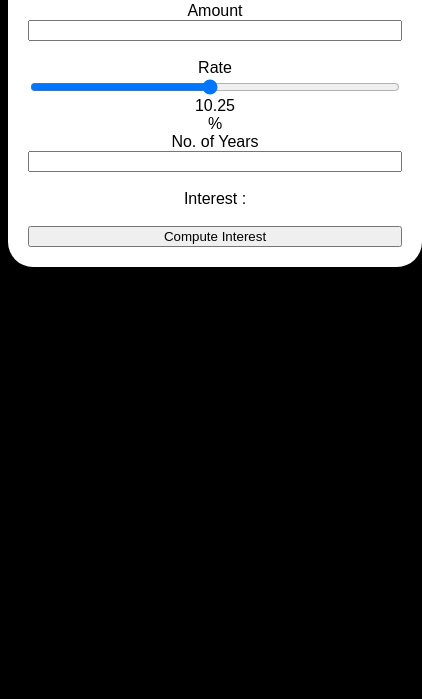
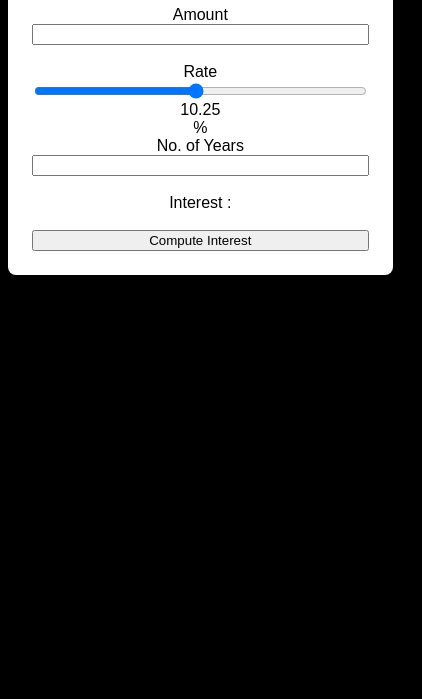
Before and after one commit to Hart-Joseph/Hart-Joseph.github.io, a plain HTML site: page index.html in a window 390 px wide. Shown: the part 145-844 px from the top of the page, 422 px wide, since content can reach past the window. Drawn offline with Linux system fonts and the light colour scheme.

Commit message:
Update style.css grid size

```diff
--- a/Assets/CSS/style.css
+++ b/Assets/CSS/style.css
@@ -12,15 +12,9 @@ h1 {
 .maindiv {
     background-color: white;
     color: black;
-    width: 300px;
-    padding: 20px;
-    border-radius: 25px;
+    display: grid;
+    width: 90%;
+    padding: 1.5rem;
+    border-radius: 0.5rem;
     text-align: center;
 }
-@media only screen and (max-width: 480px) {
-    .maindiv {
-        display: grid;
-        width: 100%;
-        height: auto;
-    }
-}
```
